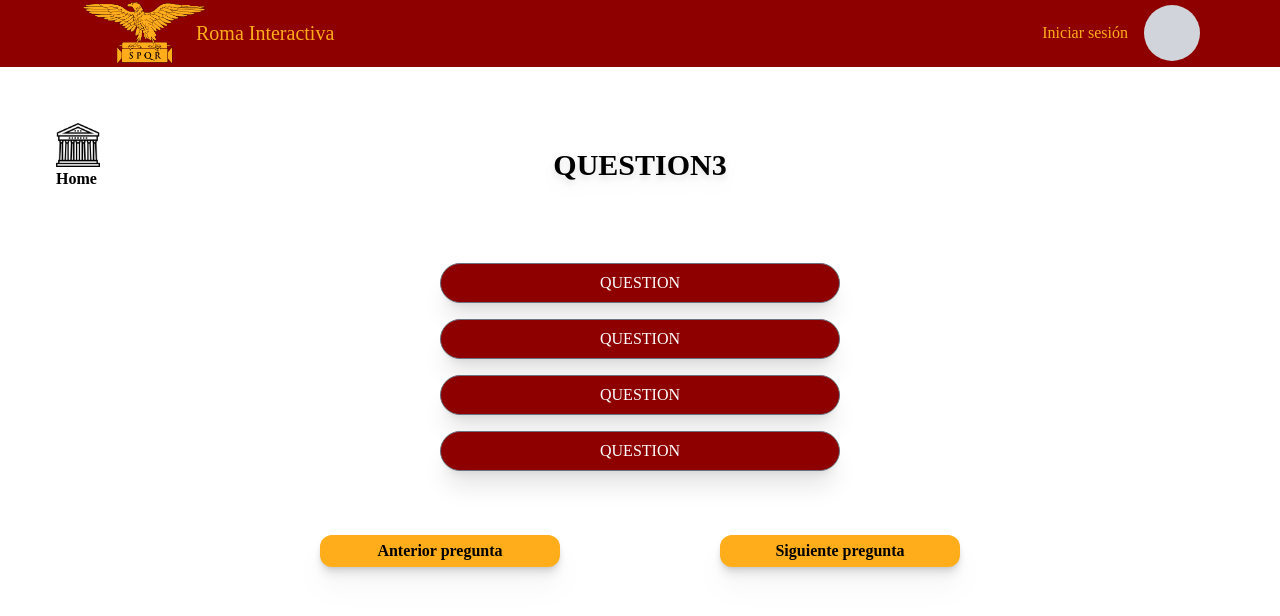
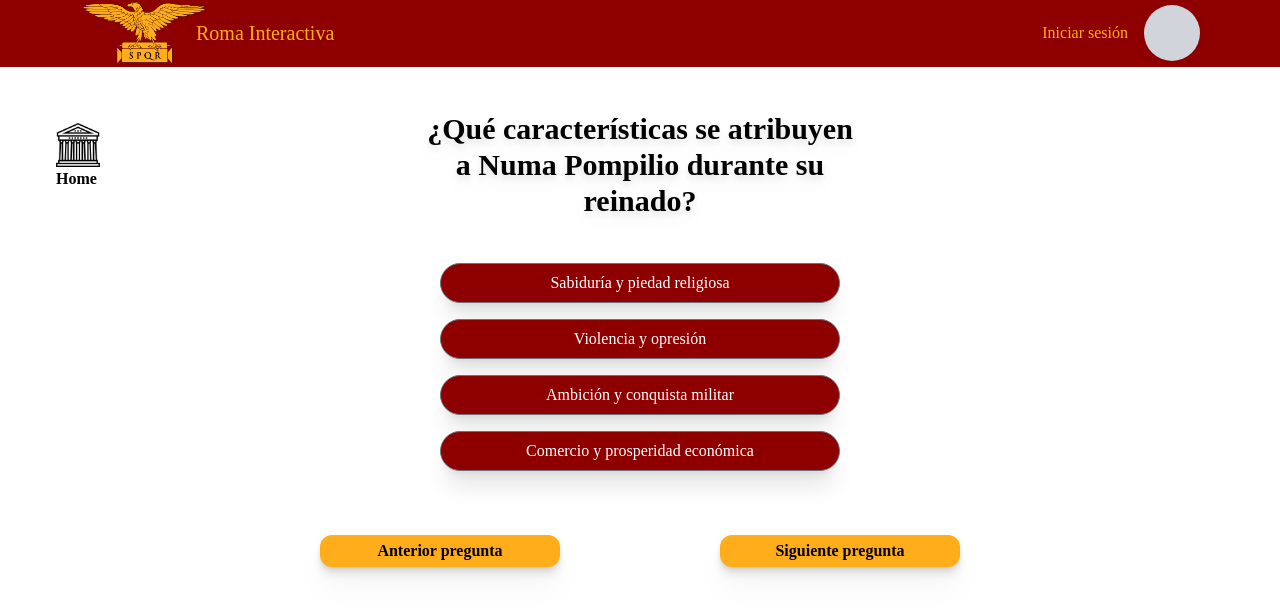
Before and after one commit to bluruwu/RomaInteractiva, a React (Create React App) app in the folder frontend/: page /Quiz_monarquia_3 in a window 1280 px wide. Shown: the top 616 px of the page. Built offline with nearby package versions, Linux system fonts and the light colour scheme.

Commit message:
Lección de reyes de Roma y preguntas añadidas

```diff
--- a/frontend/src/App.js
+++ b/frontend/src/App.js
@@ -13,6 +13,7 @@ import QuizMonarquia5 from "./pages/quizmonarquia/QuizMonarquia5";
 import LessonFundacionRoma from "./pages/lessons/LessonFundacionRoma";
 import LessonJulioCesar from "./pages/lessons/LessonJulioCesar";
 import LessonFinalMonarquia from "./pages/lessons/LessonFinalMonarquia";
+import LessonReyesDeRoma from "./pages/lessons/LessonReyesDeRoma";
 
 const App = () => {
 	return (
@@ -31,6 +32,7 @@ const App = () => {
 			<Route path="/Fundacion_de_Roma" element={<LessonFundacionRoma />} />
 			<Route path="/Julio_Cesar" element={<LessonJulioCesar />} />
 			<Route path="/Final_Monarquia" element={<LessonFinalMonarquia/>} />
+			<Route path="/Reyes_de_Roma" element={<LessonReyesDeRoma/>}/>
 		</Routes>
 	);
 };
--- a/frontend/src/pages/lessons/LessonFinalMonarquia.jsx
+++ b/frontend/src/pages/lessons/LessonFinalMonarquia.jsx
@@ -31,7 +31,7 @@ const LessonFinalMonarquia = () => {
 				/>
 				<LessonModel description="Ultima construcción hecha en la monarquia por Tarquinius el soberbio" titleModel="Jupiter Óptimo Máximo Capitolino" source="https://sketchfab.com/models/52851fd49e994a3e9f4e1df9ab681756/embed?dnt=1"/>
 			</div>
-			<LessonNav urlbef="/Final_Monarquia" mediabef="monarquia2.png" titlebef="REYES DE LA MONARQUÍA"
+			<LessonNav urlbef="/Reyes_de_Roma" mediabef="monarquia2.png" titlebef="REYES DE ROMA"
 			           urlnxt="/Final_Monarquia" medianxt="republica.jpg"  titlenxt="LA REPÚBLICA"/>
 		</div>
 	);
--- a/frontend/src/pages/lessons/LessonFundacionRoma.jsx
+++ b/frontend/src/pages/lessons/LessonFundacionRoma.jsx
@@ -41,7 +41,7 @@ const LessonFundacionRoma = () => {
 				<LessonModel description="Rómulo y Remo criados por una loba" titleModel="Romulus & Remus" source="https://sketchfab.com/models/3d839aadacb34322b1d1dd48dc2a818b/embed"/>
 			</div>
 			<LessonNav urlbef="/home" mediabef="plazaSanPedro.jpg" titlebef="VOLVER A INICIO"
-			           urlnxt="/Fundacion_de_Roma" medianxt="monarquia2.png"  titlenxt="REYES DE LA MONARQUÍA"/>
+			           urlnxt="/Reyes_de_Roma" medianxt="monarquia2.png"  titlenxt="REYES DE ROMA"/>
 		</div>
 	);
 };
--- /dev/null
+++ b/frontend/src/pages/lessons/LessonReyesDeRoma.jsx
@@ -0,0 +1,49 @@
+import React from "react";
+import Navbar from "../../utilities/Navbar";
+import LessonText from "../../components/lesson/LessonText";
+import LessonModel from "../../components/lesson/LessonModel";
+import LessonNav from "../../components/lesson/LessonNav";
+
+const first = `Después de la misteriosa desaparición de Rómulo, el fundador de Roma, la ciudad fue gobernada
+                por una serie de reyes legendarios. Estos reyes, conocidos como los "reyes de Roma" o
+                "los siete reyes", gobernaron durante un período de casi dos siglos, desde aproximadamente
+                el siglo VIII a.C. hasta el año 509 a.C. Aunque la historia de estos reyes está envuelta en
+                mitos y leyendas, su legado ha dejado una profunda influencia en la posterior historia y
+                cultura romana.`
+
+const second = `	El segundo rey, después de Rómulo, fue Numa Pompilio, quien se dice que fue elegido
+                por el senado y el pueblo para suceder al fundador de Roma. Numa fue conocido por su
+                sabiduría y piedad religiosa. Durante su reinado, estableció muchas de las instituciones
+                religiosas y culturales que se convirtieron en parte integral de la identidad romana,
+                incluyendo el calendario lunar y los colegios de sacerdotes. Además, Numa fue reconocido
+                por su énfasis en la paz y la justicia, estableciendo leyes y regulaciones para promover
+                la armonía dentro de la ciudad.`
+
+const third = `El último de los reyes de Roma fue Tarquinio el Soberbio, un rey etrusco que llegó al poder
+                a través de la violencia y la opresión. A diferencia de sus predecesores, Tarquinio gobernó
+                como un tirano, sin respetar las tradiciones y las instituciones establecidas. Su gobierno
+                despótico y la brutalidad de su familia desencadenaron un sentimiento de resentimiento en
+                el pueblo romano, lo que finalmente condujo a la abolición de la monarquía y el
+                establecimiento de la República en el año 509 a.C.`
+
+const LessonReyesDeRoma = () => {
+
+	return (
+		<div className="font-text"> {/* Div principal */}
+			<Navbar />
+			<div className="mb-4 flex flex-col md:flex-row "> {/* Div del contenido + modelo */}
+				<LessonText
+					title="Reyes de Roma"
+					firstparag = {first}
+					secondparag={second}
+					thirdparag={third}
+				/>
+				<LessonModel description="Templo de Vesta, fundado por Numa Pompilio" titleModel="Temple of Vesta" source="https://sketchfab.com/models/8bdf295b9ff04e3a9fe0f62a0017c120/embed"/>
+			</div>
+			<LessonNav urlbef="/Fundacion_de_Roma" mediabef="plazaSanPedro.jpg" titlebef="FUNDACIÓN DE ROMA"
+			           urlnxt="/Final_Monarquia" medianxt="monarquia2.png"  titlenxt="FINALIZACIÓN DE LA MONARQUÍA"/>
+		</div>
+	);
+};
+
+export default LessonReyesDeRoma;
--- a/frontend/src/pages/quizmonarquia/QuizMonarquia3.jsx
+++ b/frontend/src/pages/quizmonarquia/QuizMonarquia3.jsx
@@ -4,11 +4,11 @@ import QuizQuestion from "../../components/quiz/QuizQuestion";
 import QuizAnswers from "../../components/quiz/QuizAnswers";
 import QuizNav from "../../components/quiz/QuizNav";
 
-const question = `QUESTION3`;
-const firstoption = `QUESTION`;
-const secondoption = `QUESTION`;
-const thirdoption = `QUESTION`;
-const fourthoption = `QUESTION`;
+const question = `¿Qué características se atribuyen a Numa Pompilio durante su reinado?`;
+const firstoption = `Sabiduría y piedad religiosa`;
+const secondoption = `Violencia y opresión`;
+const thirdoption = `Ambición y conquista militar`;
+const fourthoption = `Comercio y prosperidad económica`;
 const buttonbef = "Anterior pregunta";
 const buttonnxt = "Siguiente pregunta";
 const urlbef = "/quiz_monarquia_2";
--- a/frontend/src/pages/quizmonarquia/QuizMonarquia4.jsx
+++ b/frontend/src/pages/quizmonarquia/QuizMonarquia4.jsx
@@ -4,11 +4,11 @@ import QuizQuestion from "../../components/quiz/QuizQuestion";
 import QuizAnswers from "../../components/quiz/QuizAnswers";
 import QuizNav from "../../components/quiz/QuizNav";
 
-const question = `QUESTION4`;
-const firstoption = `QUESTION`;
-const secondoption = `QUESTION`;
-const thirdoption = `QUESTION`;
-const fourthoption = `QUESTION`;
+const question = `¿Quién fue el último rey de Roma?`;
+const firstoption = `Numa Pompilio`;
+const secondoption = `Remo`;
+const thirdoption = `Tarquinio`;
+const fourthoption = `Remo`;
 const buttonbef = "Anterior pregunta";
 const buttonnxt = "Siguiente pregunta";
 const urlbef = "/quiz_monarquia_3";
--- a/frontend/src/pages/quizmonarquia/QuizMonarquia5.jsx
+++ b/frontend/src/pages/quizmonarquia/QuizMonarquia5.jsx
@@ -4,11 +4,11 @@ import QuizQuestion from "../../components/quiz/QuizQuestion";
 import QuizAnswers from "../../components/quiz/QuizAnswers";
 import QuizNav from "../../components/quiz/QuizNav";
 
-const question = `QUESTION5`;
-const firstoption = `QUESTION`;
-const secondoption = `QUESTION`;
-const thirdoption = `QUESTION`;
-const fourthoption = `QUESTION`;
+const question = `¿En qué año se finalizó la monarquía en Roma?`;
+const firstoption = `476 a.C.`;
+const secondoption = `509 a.C.`;
+const thirdoption = `312 a.C.`;
+const fourthoption = `753 a.C.`;
 const buttonbef = "Anterior pregunta";
 const buttonnxt = "Terminar quiz";
 const urlbef = "/quiz_monarquia_4";
```
